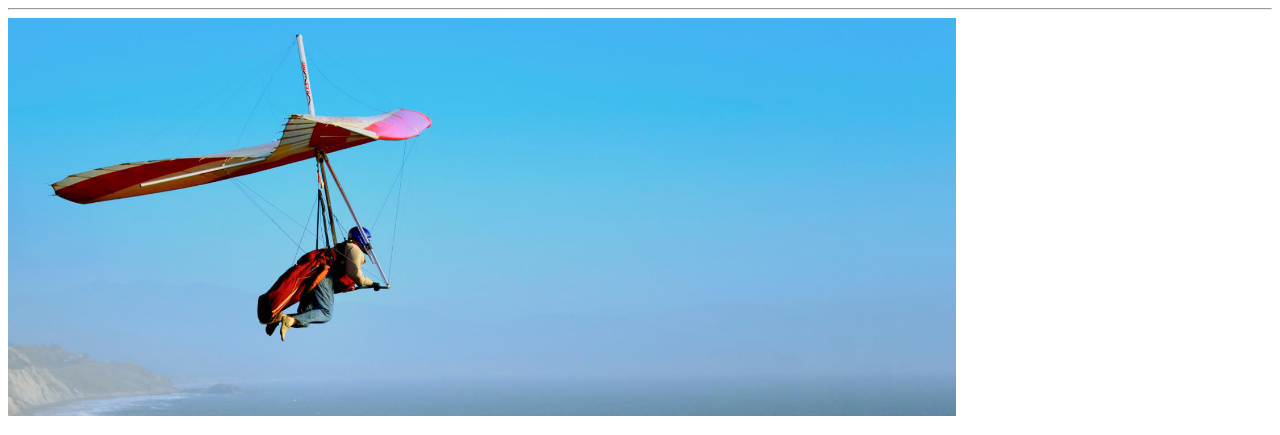
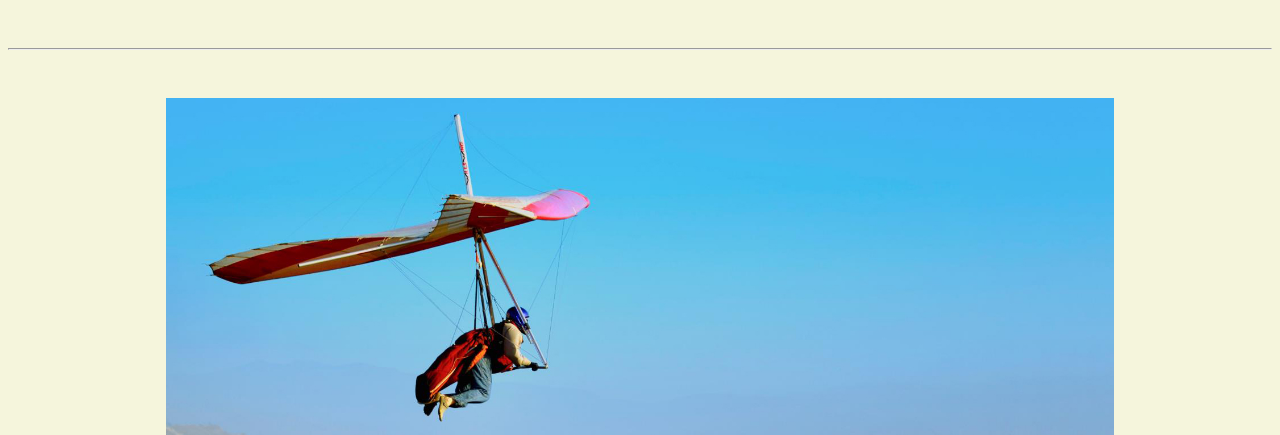
Before and after one commit to ashleeayellelandicho/ashleeayellelandicho.github.io, a plain HTML site: page projects&certificates.html in a window 1280 px wide. Shown: the top 435 px of the page. Drawn offline with Linux system fonts and the light colour scheme.

Commit message:
Update projects&certificates.html

```diff
--- a/projects&certificates.html
+++ b/projects&certificates.html
@@ -6,6 +6,7 @@
 
   <header>
     <title>Ashlee Ayelle Landicho's Projects and Certificates</title>
+    <link rel="stylesheet" href="css/master.css">
   </header>
 
   <body>
```
